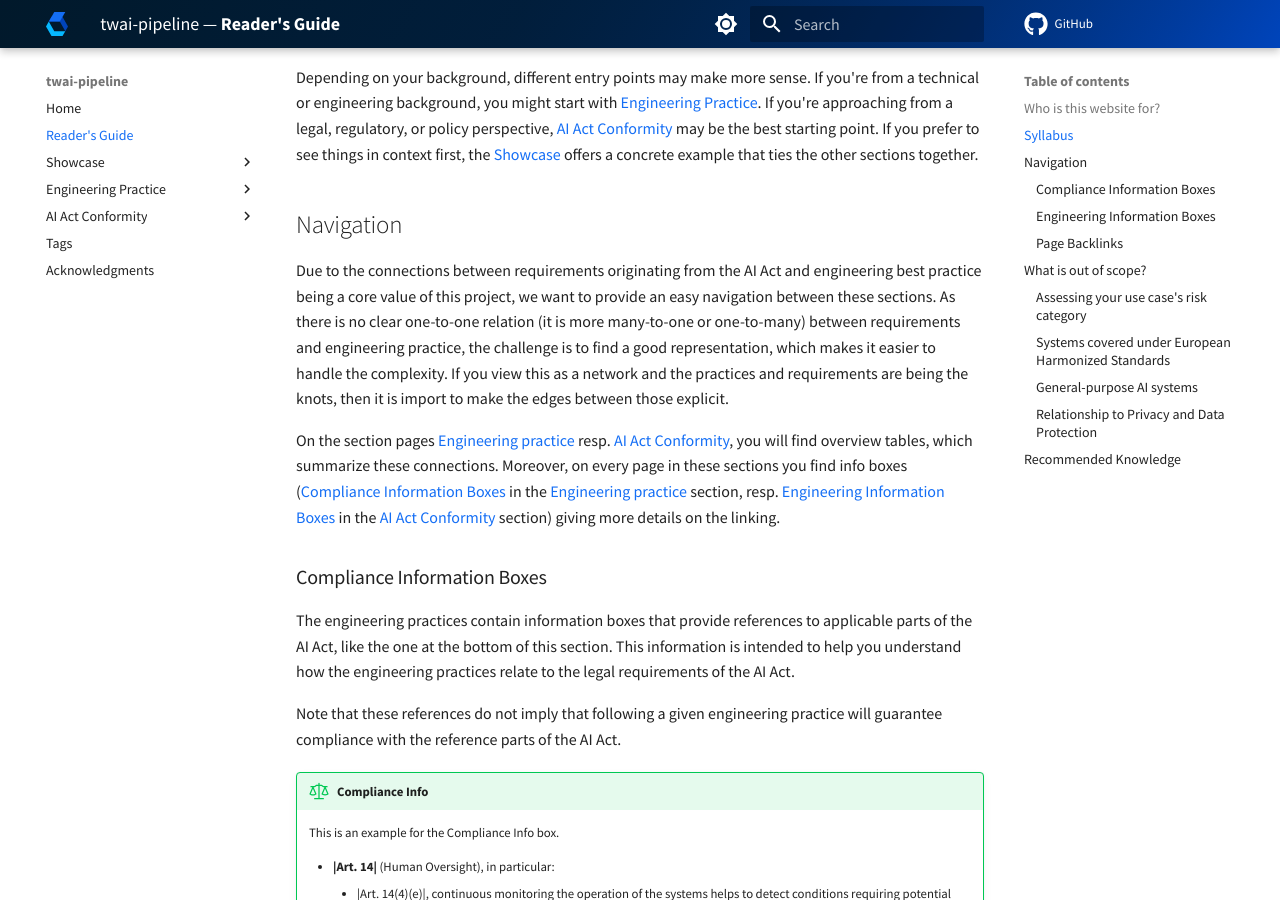
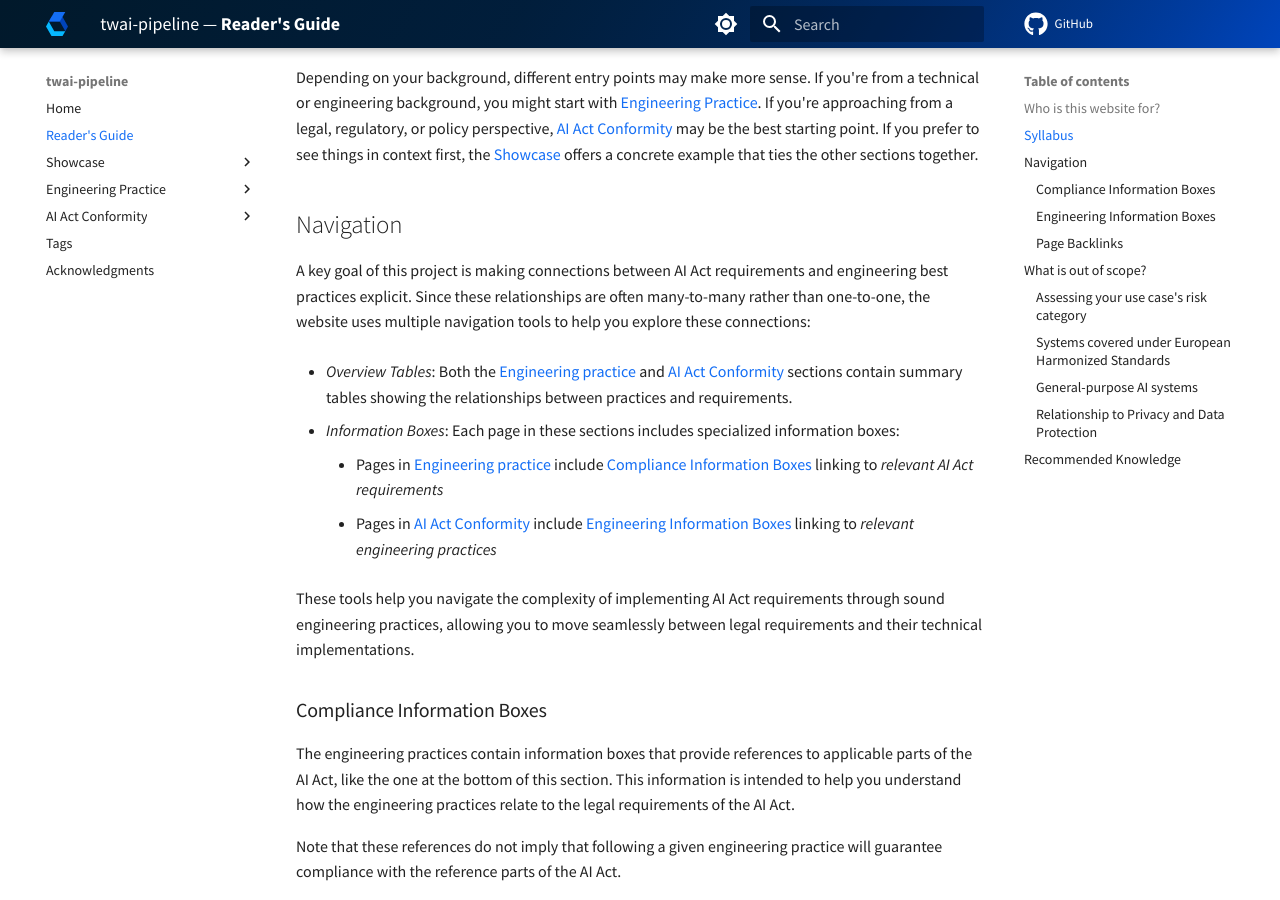
Before and after one commit to aai-institute/practical-ai-act, an MkDocs documentation site: the page built from docs/readers-guide.md, in a window 1280 px wide and 900 px high, scrolled down 1067 px. Built offline with MkDocs 1.6.1 and Material for MkDocs 9.7.7, drawn with Linux system fonts in a browser that asks for light colours; plug-ins that fetch from the network failed and are left out; comment, search, counter and statistics services are not loaded; the version menu is left out.

Commit message:
docs: Improve readability in reader's guide

```diff
--- a/docs/readers-guide.md
+++ b/docs/readers-guide.md
@@ -28,18 +28,16 @@ If you prefer to see things in context first, the [Showcase](showcase/index.md)
 
 ## Navigation
 
-Due to the connections between requirements originating from the AI Act and engineering best
-practice being a core value of this project, we want to provide an easy navigation
-between these sections. As there is no clear one-to-one relation (it is more many-to-one or one-to-many) between requirements and engineering practice, the challenge is
-to find a good representation, which makes it easier to handle the complexity.
-If you view this as a network and the practices and requirements
-are being the knots, then it is import to make the edges between those explicit.
+A key goal of this project is making connections between AI Act requirements and engineering best practices explicit.
+Since these relationships are often many-to-many rather than one-to-one, the website uses multiple navigation tools to help you explore these connections:
 
-On the section pages [Engineering practice](engineering-practice/index.md) resp. [AI Act Conformity](conformity/index.md), you will find overview tables, which summarize
-these connections. Moreover, on every page in these sections you find info boxes
-([Compliance Information Boxes](#compliance-information-boxes) in the [Engineering practice](engineering-practice/index.md) section, resp. [Engineering Information Boxes](#engineering-information-boxes) in the [AI Act Conformity](conformity/index.md) section) giving more details on the linking.
+-   _Overview Tables_: Both the [Engineering practice](engineering-practice/index.md) and [AI Act Conformity](conformity/index.md) sections contain summary tables showing the relationships between practices and requirements.
 
+-   _Information Boxes_: Each page in these sections includes specialized information boxes:
+    -   Pages in [Engineering practice](engineering-practice/index.md) include [Compliance Information Boxes](#compliance-information-boxes) linking to _relevant AI Act requirements_
+    -   Pages in [AI Act Conformity](conformity/index.md) include [Engineering Information Boxes](#engineering-information-boxes) linking to _relevant engineering practices_
 
+These tools help you navigate the complexity of implementing AI Act requirements through sound engineering practices, allowing you to move seamlessly between legal requirements and their technical implementations.
 
 ### Compliance Information Boxes
 
@@ -57,6 +55,7 @@ Note that these references do not imply that following a given engineering pract
             to detect conditions requiring potential intervention
 
 ### Engineering Information Boxes
+
 Coming from requirements induced by the AI Act, it is of interest to link
 certain aspects of the respective requirement to corresponding engineering practices.
 This is represented by information boxes, like the one at the bottom of this section.
```
